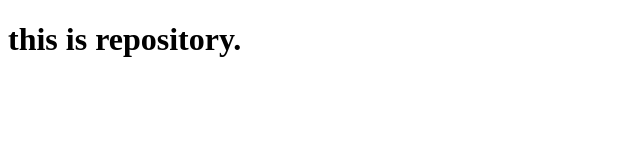
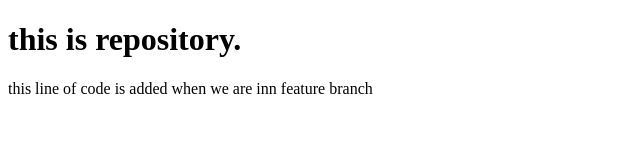
Before and after one commit to saurav25400/localRepo, a plain HTML site: page index.html in a window 1280 px wide. Shown: the whole page, without its empty margins (0-640 px from the left). Drawn offline with Linux system fonts and the light colour scheme.

Commit message:
added new html tag

```diff
--- a/index.html
+++ b/index.html
@@ -7,6 +7,7 @@
 </head>
 <body>
     <h1>this is repository.</h1>
+    <div>this line of code is added when we are inn feature branch</div>
 
 </body>
 </html>
```
